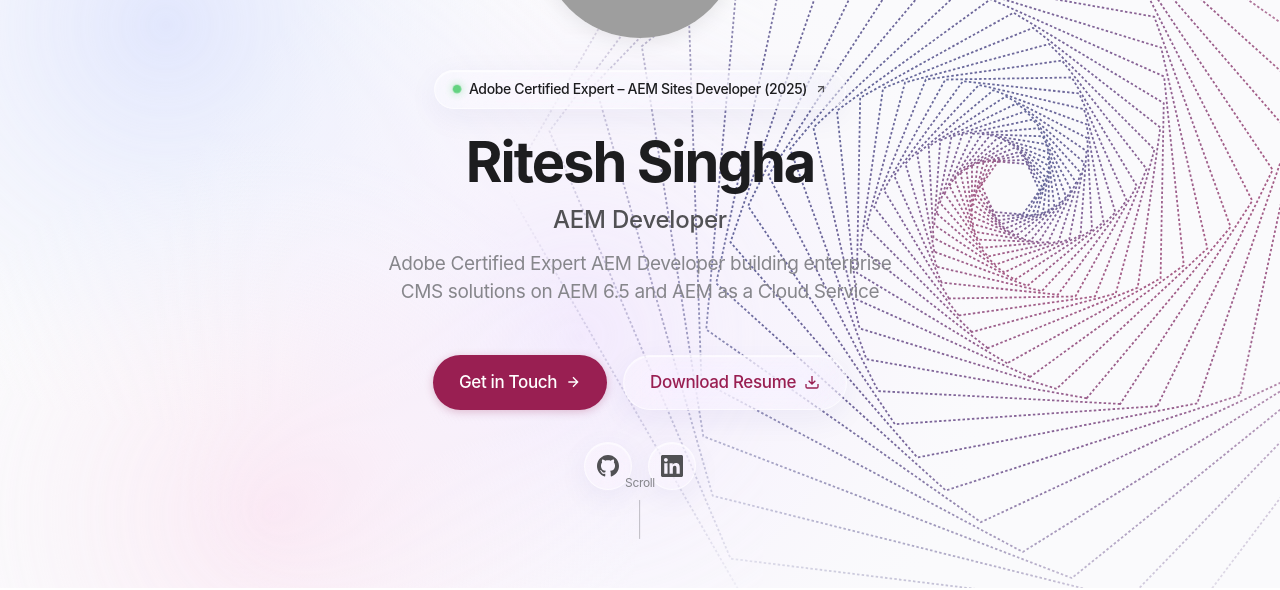
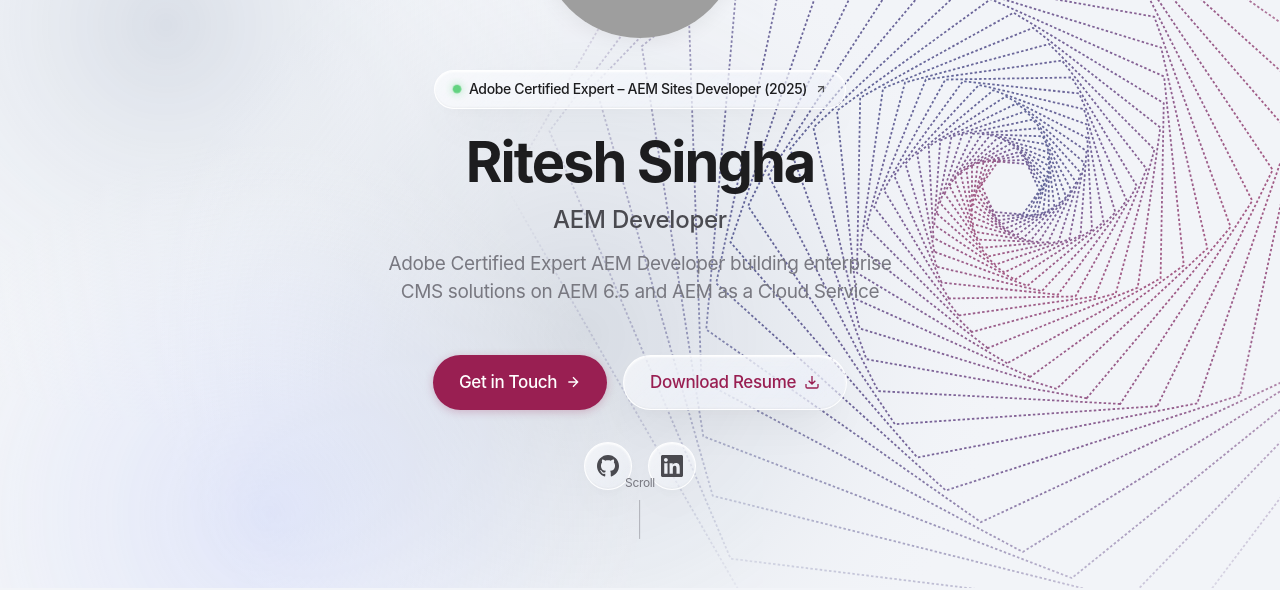
Before and after one commit to riteshsingha/portfolio-app, a React (Vite) app: page / in a window 1280 px wide. Shown: the part 212-802 px from the top of the page. Built offline with nearby package versions, Linux system fonts and the light colour scheme; grey boxes are pictures that could not be loaded.

Commit message:
style: replicate frosted glassmorphism mockup aesthetic in light mode

```diff
--- a/src/components/BackgroundSpiral/BackgroundSpiral.jsx
+++ b/src/components/BackgroundSpiral/BackgroundSpiral.jsx
@@ -74,21 +74,21 @@ export function BackgroundSpiral() {
           </radialGradient>
 
           <radialGradient id="ambientGlow1Light" cx="50%" cy="50%" r="50%">
-            <stop offset="0%" stopColor="#c7d2fe" stopOpacity="0.60" />
-            <stop offset="70%" stopColor="#e0e7ff" stopOpacity="0.20" />
-            <stop offset="100%" stopColor="#FAFAFC" stopOpacity="0" />
+            <stop offset="0%" stopColor="#94a3b8" stopOpacity="0.32" />
+            <stop offset="50%" stopColor="#cbd5e1" stopOpacity="0.18" />
+            <stop offset="100%" stopColor="#F2F4F8" stopOpacity="0" />
           </radialGradient>
 
           <radialGradient id="ambientGlow2Light" cx="50%" cy="50%" r="50%">
-            <stop offset="0%" stopColor="#e9d5ff" stopOpacity="0.55" />
-            <stop offset="70%" stopColor="#f3e8ff" stopOpacity="0.18" />
-            <stop offset="100%" stopColor="#FAFAFC" stopOpacity="0" />
+            <stop offset="0%" stopColor="#64748b" stopOpacity="0.24" />
+            <stop offset="55%" stopColor="#94a3b8" stopOpacity="0.12" />
+            <stop offset="100%" stopColor="#F2F4F8" stopOpacity="0" />
           </radialGradient>
 
           <radialGradient id="ambientGlow3Light" cx="50%" cy="50%" r="50%">
-            <stop offset="0%" stopColor="#fbcfe8" stopOpacity="0.50" />
-            <stop offset="70%" stopColor="#fce7f3" stopOpacity="0.15" />
-            <stop offset="100%" stopColor="#FAFAFC" stopOpacity="0" />
+            <stop offset="0%" stopColor="#a5b4fc" stopOpacity="0.30" />
+            <stop offset="60%" stopColor="#c7d2fe" stopOpacity="0.14" />
+            <stop offset="100%" stopColor="#F2F4F8" stopOpacity="0" />
           </radialGradient>
 
           {/* Dark Mode Gradients */}
@@ -150,7 +150,7 @@ export function BackgroundSpiral() {
           />
         </defs>
 
-        <rect width="1920" height="1080" fill={isDark ? '#000000' : '#FAFAFC'} />
+        <rect width="1920" height="1080" fill={isDark ? '#000000' : '#F2F4F8'} />
 
         {/* Ambient color mesh to give glassmorphism cards rich depth & refraction */}
         <g opacity={isDark ? 0.95 : 0.8} pointerEvents="none">
--- a/src/styles/variables.css
+++ b/src/styles/variables.css
@@ -1,28 +1,28 @@
 /* Minimalist Solid Color System - Apple Design Inspired */
 :root {
   /* Light Mode */
-  --color-bg-primary: #ffffff;
-  --color-bg-secondary: #f5f5f7;
-  --color-bg-tertiary: #e8e8ed;
+  --color-bg-primary: #F2F4F8;
+  --color-bg-secondary: rgba(255, 255, 255, 0.70);
+  --color-bg-tertiary: #E5E8F0;
 
   --color-text-primary: #1d1d1f;
-  --color-text-secondary: #515154;
-  --color-text-muted: #86868b;
+  --color-text-secondary: #4a4a50;
+  --color-text-muted: #787880;
 
   /* Solid Accent - Single primary color */
   --color-accent: #991F52;
   --color-accent-hover: #b32561;
 
   /* Functional Colors */
-  --color-border: rgba(0, 0, 0, 0.1);
-  --color-shadow: rgba(0, 0, 0, 0.08);
-  --color-shadow-hover: rgba(153, 31, 82, 0.15);
+  --color-border: rgba(0, 0, 0, 0.08);
+  --color-shadow: rgba(0, 0, 0, 0.06);
+  --color-shadow-hover: rgba(153, 31, 82, 0.16);
 
   /* Glassmorphism Effect - Reference Matching */
-  --glass-bg: linear-gradient(135deg, rgba(255, 255, 255, 0.28) 0%, rgba(255, 255, 255, 0.10) 100%);
-  --glass-border: rgba(255, 255, 255, 0.55);
-  --glass-blur: 20px;
-  --glass-shadow: 0 8px 32px 0 rgba(31, 38, 135, 0.06), inset 0 1px 1px 0 rgba(255, 255, 255, 0.75);
+  --glass-bg: linear-gradient(135deg, rgba(255, 255, 255, 0.58) 0%, rgba(255, 255, 255, 0.24) 100%);
+  --glass-border: rgba(255, 255, 255, 0.90);
+  --glass-blur: 24px;
+  --glass-shadow: 0 20px 48px -12px rgba(0, 0, 0, 0.07), 0 6px 18px -4px rgba(0, 0, 0, 0.03), inset 0 1px 2px rgba(255, 255, 255, 1), inset 0 -1px 2px rgba(0, 0, 0, 0.04);
 
   /* Spacing */
   --space-xs: 0.25rem;
```
